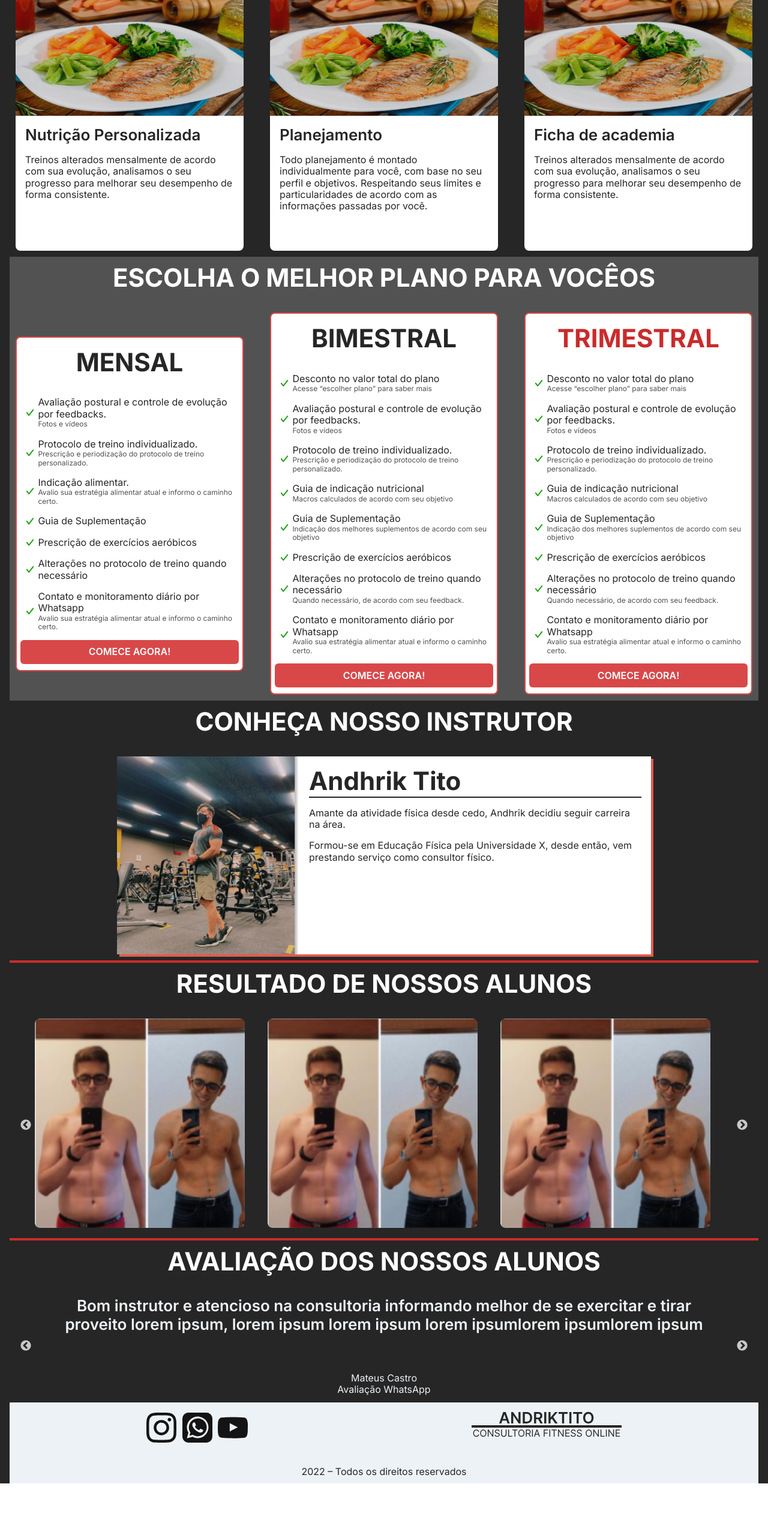
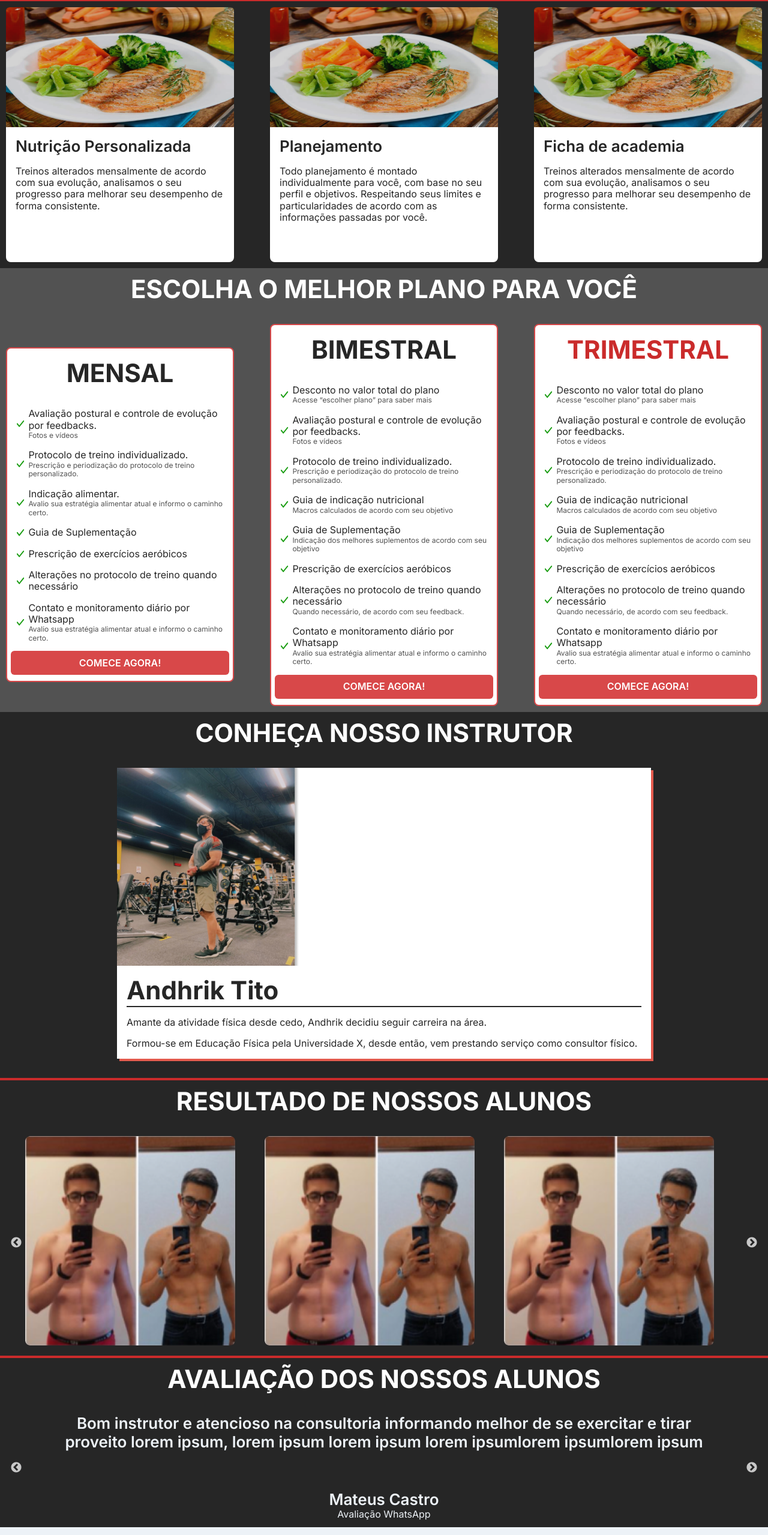
Before and after one commit to alfredots/personal-tito-site, a Next.js app: page / in a window 1280 px wide. Shown: the part 753-3312 px from the top of the page at 60% size. Before the commit the page ends 3226 px from the top, so only its background shows below. Built offline with nearby package versions, Linux system fonts and the light colour scheme.

Commit message:
montada versao mobile

```diff
--- a/src/components/Benefits/index.tsx
+++ b/src/components/Benefits/index.tsx
@@ -1,16 +1,17 @@
-import { Box } from '@chakra-ui/react'
+import { Box, useMediaQuery } from '@chakra-ui/react'
 import { CardBenefits } from 'components/CardBenefits'
 import { data } from './data'
 
 export const Benefits = () => {
+  const [isDesktop] = useMediaQuery('(min-width: 768px)')
+
   return (
     <Box
       width="100%"
-      maxH="862px"
       padding="10px"
       display="flex"
       alignItems="center"
-      justifyContent="space-between"
+      justifyContent={isDesktop ? 'space-between' : 'center'}
       gap="2rem"
       borderTop="4px solid #ca2b2b"
       flexWrap="wrap"
--- a/src/components/CardPlans/index.tsx
+++ b/src/components/CardPlans/index.tsx
@@ -1,4 +1,4 @@
-import { Box, Button, Image } from '@chakra-ui/react'
+import { Box, Button, Image, useMediaQuery } from '@chakra-ui/react'
 import { Typography } from 'components/Typography'
 
 type CardPlansProps = {
@@ -25,6 +25,8 @@ const Item = ({ text, subtext }: ItemProps) => {
 }
 
 export const CardPlans = ({ title, items }: CardPlansProps) => {
+  const [isDesktop] = useMediaQuery('(min-width: 768px)')
+
   return (
     <Box
       maxW="380px"
@@ -38,6 +40,7 @@ export const CardPlans = ({ title, items }: CardPlansProps) => {
       flexDir="column"
       alignItems="center"
       position="relative"
+      mt={isDesktop ? '0' : '1rem'}
     >
       <Typography
         uppercase
--- a/src/components/CardProf/index.tsx
+++ b/src/components/CardProf/index.tsx
@@ -1,23 +1,25 @@
-import { Box, Button, Image } from '@chakra-ui/react'
+import { Box, Image, useMediaQuery } from '@chakra-ui/react'
 import { Typography } from 'components/Typography'
 
 export const CardProf = () => {
+  const [isDesktop] = useMediaQuery('(min-width: 768px)')
   return (
     <Box
       w="100%"
-      maxW="890px"
+      maxW={isDesktop ? '890px' : '304px'}
       minH="330px"
       backgroundColor="white"
       boxShadow="4px 4px 0px #E45A4D"
       display="flex"
+      flexDirection="column"
     >
       <Image
-        src="img/prof.png"
+        src={isDesktop ? 'img/prof.png' : 'img/prof-mobile.png'}
         alt="foto do instrutor"
         maxW="304px"
         height="330px"
       />
-      <Box width="100%" p="1rem">
+      <Box width={isDesktop ? '100%' : '304px'} p="1rem">
         <Typography
           width="100%"
           variant="display"
--- a/src/components/EvaluationSection/index.tsx
+++ b/src/components/EvaluationSection/index.tsx
@@ -13,7 +13,7 @@ export const EvaluationSection = () => {
       flexDir="column"
       borderTop="4px solid #ca2b2b"
     >
-      <Typography variant="display" color="white">
+      <Typography variant="display" color="white" textAlign="center">
         AVALIAÇÃO DOS NOSSOS ALUNOS
       </Typography>
       <EvaluationSlider />
--- a/src/components/EvaluationSlider/index.tsx
+++ b/src/components/EvaluationSlider/index.tsx
@@ -1,8 +1,9 @@
 import Slider from 'react-slick'
-import { Box, Image } from '@chakra-ui/react'
+import { Box, Image, useMediaQuery } from '@chakra-ui/react'
 import { Typography } from 'components/Typography'
 
 export const EvaluationSlider = () => {
+  const [isDesktop] = useMediaQuery('(min-width: 768px)')
   const settings = {
     dots: false,
     infinite: true,
@@ -17,7 +18,7 @@ export const EvaluationSlider = () => {
         <Box>
           <Typography
             mx="2rem"
-            variant="title"
+            variant={isDesktop ? 'title' : 'body'}
             color="gray.100"
             textAlign="center"
           >
@@ -27,7 +28,7 @@ export const EvaluationSlider = () => {
           </Typography>
           <Typography
             mt="4rem"
-            variant="body"
+            variant={isDesktop ? 'title' : 'body'}
             color="gray.100"
             textAlign="center"
           >
@@ -40,7 +41,7 @@ export const EvaluationSlider = () => {
         <Box>
           <Typography
             mx="2rem"
-            variant="title"
+            variant={isDesktop ? 'title' : 'body'}
             color="gray.100"
             textAlign="center"
           >
--- a/src/components/Footer/index.tsx
+++ b/src/components/Footer/index.tsx
@@ -1,7 +1,9 @@
-import { Box, Image, Link } from '@chakra-ui/react'
+import { Box, Image, Link, useMediaQuery } from '@chakra-ui/react'
 import { Typography } from 'components/Typography'
 
 export const Footer = () => {
+  const [isDesktop] = useMediaQuery('(min-width: 768px)')
+
   return (
     <Box
       width="100%"
@@ -12,16 +14,36 @@ export const Footer = () => {
       flexDir="column"
       backgroundColor="gray.100"
     >
-      <Box px="2rem" display="flex" w="100%" justifyContent="space-around">
+      <Box
+        px="2rem"
+        display="flex"
+        w="100%"
+        alignItems={isDesktop ? 'none' : 'center'}
+        justifyContent="space-around"
+        flexDir={isDesktop ? 'row' : 'column'}
+        gap={isDesktop ? '0rem' : '0.5rem'}
+      >
         <Box display="flex" gap="0.6rem" alignItems="center">
           <Link href="https://www.instagram.com/titoadk/">
-            <Image src="img/instagram-logo.svg" alt="instagram logo" />
+            <Image
+              width={isDesktop ? '50px' : '30px'}
+              src="img/instagram-logo.svg"
+              alt="instagram logo"
+            />
           </Link>
           <Link href="https://api.whatsapp.com/send?phone=5582987347452">
-            <Image src="img/whats-logo.svg" alt="whats logo" />
+            <Image
+              width={isDesktop ? '50px' : '30px'}
+              src="img/whats-logo.svg"
+              alt="whats logo"
+            />
           </Link>
           <Link href="https://www.youtube.com/channel/UCm5sUaRfFNcurOyBSJ67rwQ">
-            <Image src="img/youtube-logo.svg" alt="youtube logo" />
+            <Image
+              width={isDesktop ? '50px' : '30px'}
+              src="img/youtube-logo.svg"
+              alt="youtube logo"
+            />
           </Link>
         </Box>
         <Box>
--- /dev/null
+++ b/src/components/HeroMobile/index.tsx
@@ -0,0 +1,28 @@
+import { Box, Button, Image } from '@chakra-ui/react'
+import { Typography } from 'components/Typography'
+
+export const HeroMobile = () => {
+  return (
+    <Box width="100%" display="flex" alignItems="center" flexDir="column" p="0">
+      <Typography variant="display" color="gray.100" textAlign="center">
+        HORA DE SUBIR O NÍVEL!
+      </Typography>
+      <Box
+        width="100%"
+        backgroundImage="url('img/hero-mobile.png')"
+        backgroundSize="cover"
+        height="475px"
+        display="flex"
+        flexDirection="column"
+        gap="2rem"
+        p="0rem 0.5rem 1rem 0.5rem"
+        justifyContent="flex-end"
+      >
+        <Typography variant="title" color="gray.100" textAlign="center">
+          VOU TE LEVAR A SUA MELHOR VERSÃO FÍSICA E MENTAL
+        </Typography>
+        <Button colorScheme="red">COMECE AGORA!</Button>
+      </Box>
+    </Box>
+  )
+}
--- a/src/components/Main/index.tsx
+++ b/src/components/Main/index.tsx
@@ -1,16 +1,20 @@
-import { Box, Container } from '@chakra-ui/react'
+import { Box, Container, useMediaQuery } from '@chakra-ui/react'
 import { Benefits } from 'components/Benefits'
 import { EvaluationSection } from 'components/EvaluationSection'
 import { Footer } from 'components/Footer'
 import { Hero } from 'components/Hero'
+import { HeroMobile } from 'components/HeroMobile'
 import { Plans } from 'components/Plans'
 import { ProfSection } from 'components/ProfSection'
 import { ResultSection } from 'components/ResultSection'
 
-export const Main = () => (
+export const Main = () => {
+  const [isDesktop] = useMediaQuery('(min-width: 768px)')
+
+  return (
     <Box bgColor="black.500" width="100%" p="0rem">
-    <Container maxWidth="1366px">
-      <Hero />
+      <Container maxWidth="1366px" px="0">
+        {isDesktop ? <Hero /> : <HeroMobile />}
         <Benefits />
         <Plans />
         <ProfSection />
@@ -20,3 +24,4 @@ export const Main = () => (
       </Container>
     </Box>
   )
+}
--- a/src/components/Plans/index.tsx
+++ b/src/components/Plans/index.tsx
@@ -1,9 +1,11 @@
-import { Box } from '@chakra-ui/react'
+import { Box, useMediaQuery } from '@chakra-ui/react'
 import { CardPlans } from 'components/CardPlans'
 import { Typography } from 'components/Typography'
 import { data } from './data'
 
 export const Plans = () => {
+  const [isDesktop] = useMediaQuery('(min-width: 768px)')
+
   return (
     <Box
       width="100%"
@@ -14,14 +16,14 @@ export const Plans = () => {
       alignItems="center"
       flexDir="column"
     >
-      <Typography variant="display" color="white">
-        ESCOLHA O MELHOR PLANO PARA VOCÊOS
+      <Typography variant="display" color="white" textAlign="center">
+        ESCOLHA O MELHOR PLANO PARA VOCÊ
       </Typography>
       <Box
         width="100%"
         display="flex"
         alignItems="center"
-        justifyContent="space-between"
+        justifyContent={isDesktop ? 'space-between' : 'center'}
         flexWrap="wrap"
       >
         {data.map(({ items, title }) => (
--- a/src/components/ProfSection/index.tsx
+++ b/src/components/ProfSection/index.tsx
@@ -11,8 +11,9 @@ export const ProfSection = () => {
       display="flex"
       alignItems="center"
       flexDir="column"
+      pb="2rem"
     >
-      <Typography variant="display" color="white">
+      <Typography variant="display" color="white" textAlign="center">
         CONHEÇA NOSSO INSTRUTOR
       </Typography>
       <CardProf />
--- a/src/components/ResultSection/index.tsx
+++ b/src/components/ResultSection/index.tsx
@@ -13,7 +13,7 @@ export const ResultSection = () => {
       flexDir="column"
       borderTop="4px solid #ca2b2b"
     >
-      <Typography variant="display" color="white">
+      <Typography variant="display" color="white" textAlign="center">
         RESULTADO DE NOSSOS ALUNOS
       </Typography>
       <ResultSlider />
--- a/src/components/ResultSlider/index.tsx
+++ b/src/components/ResultSlider/index.tsx
@@ -1,20 +1,22 @@
 import Slider from 'react-slick'
-import { Box, Image } from '@chakra-ui/react'
-import { Typography } from 'components/Typography'
+import { Box, Image, useMediaQuery } from '@chakra-ui/react'
 
 export const ResultSlider = () => {
+  const [isDesktop] = useMediaQuery('(min-width: 768px)')
+  const measure = isDesktop ? '350px' : '250px'
+
   const settings = {
     dots: false,
     infinite: true,
     speed: 500,
-    slidesToShow: 3,
+    slidesToShow: isDesktop ? 3 : 1,
     slidesToScroll: 1
   }
 
   return (
     <Box width="100%" px="2rem">
       <Slider {...settings}>
-        <Box width="350px" height="350px">
+        <Box width={measure} height={measure}>
           <Image
             borderRadius="8px"
             src="img/aluno.png"
```
Also changed, not shown: public/img/hero-mobile.png (added), public/img/prof-mobile.png (added). Lines whose indentation alone changed are shown as unchanged.
